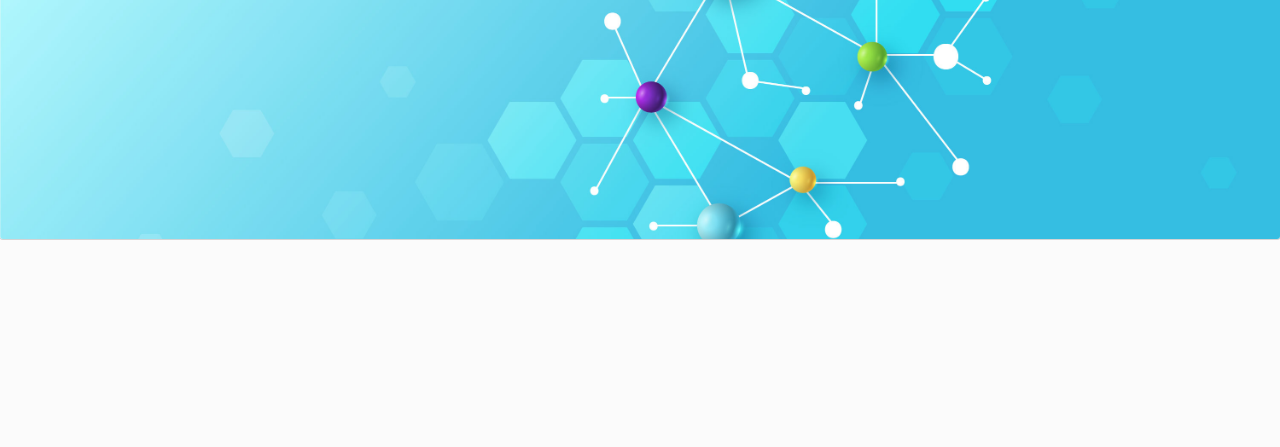
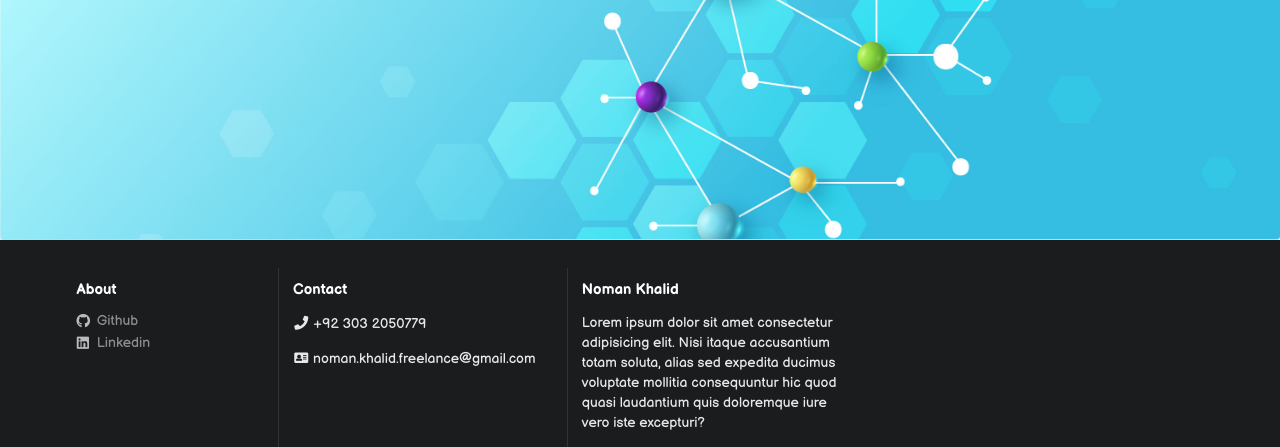
Before and after one commit to dev-nomi/I-guide, a Flask app: page /new_student_details in a window 1280 px wide. Shown: the part 602-1049 px from the top of the page. Before the commit the page ends 842 px from the top, so only its background shows below. Run offline with Flask 2, Linux system fonts and the light colour scheme; a user stored in the database is signed in; some libraries are stand-ins or nearby versions.

Commit message:
Added footer

```diff
--- a/app.py
+++ b/app.py
@@ -1,4 +1,3 @@
-from this import s
 from flask import Flask,render_template,request,flash,redirect,url_for,session
 import pandas as pd
 import pickle5 as pickle
@@ -166,7 +165,6 @@ def student_info():
     user = User.query.filter_by(email = session['email']).all()
     hobbies_input = request.form.get('hobbies')
     goals_input = request.form.get('goals')
-
     student = Student(
       hobbies=hobbies_input,
       goals=goals_input,
--- a/static/css/style.css
+++ b/static/css/style.css
@@ -51,3 +51,7 @@ button {
 .ui.accordion {
   margin-top: 0.5rem;
 }
+
+.ui.bottom.attached.segment.pushable {
+  margin-bottom: 0 !important;
+}
--- a/templates/layout.html
+++ b/templates/layout.html
@@ -95,6 +95,40 @@
         </div>
       </div>
     </div>
+    <div class="ui inverted vertical footer segment">
+      <div class="ui container">
+        <div class="ui stackable inverted divided grid" style="margin-top: 1rem">
+          <div class="three wide column">
+            <h4 class="ui inverted header">About</h4>
+            <div class="ui inverted link list">
+              <a href="https://github.com/dev-nomi" target="_blank" class="item">
+                <i class="github icon"></i>
+                Github
+              </a>
+              <a href="https://linkedin.com/in/dev-nomi" target="_blank" class="item">
+                <i class="linkedin icon"></i>
+                Linkedin
+              </a>
+            </div>
+          </div>
+          <div class="four wide column">
+            <h4 class="ui inverted header">Contact</h4>
+            <div class="ui inverted link list">
+              <p><i class="phone icon"></i>+92 303 2050779</p>
+              <p><i class="address card icon"></i>noman.khalid.freelance@gmail.com</p>
+            </div>
+          </div>
+          <div class="four wide column">
+            <h4 class="ui inverted header">Noman Khalid</h4>
+            <p>
+              Lorem ipsum dolor sit amet consectetur adipisicing elit. Nisi itaque accusantium totam
+              soluta, alias sed expedita ducimus voluptate mollitia consequuntur hic quod quasi
+              laudantium quis doloremque iure vero iste excepturi?
+            </p>
+          </div>
+        </div>
+      </div>
+    </div>
   </body>
   <script>
     $(".ui.top.attached.demo.menu").click(function () {
--- a/templates/student/add.html
+++ b/templates/student/add.html
@@ -157,7 +157,7 @@
   $(document).ready(function () {
     $(".matric-group").dropdown();
     $(".intermediate-group").dropdown();
-
+    $(".yoyo").dropdown();
     $(".info-next").click(function () {
       is_valid = $(".ui.form.info-form").form("is valid");
       if (is_valid) {
```
Also changed, not shown: database/iguide_database.sqlite3.
